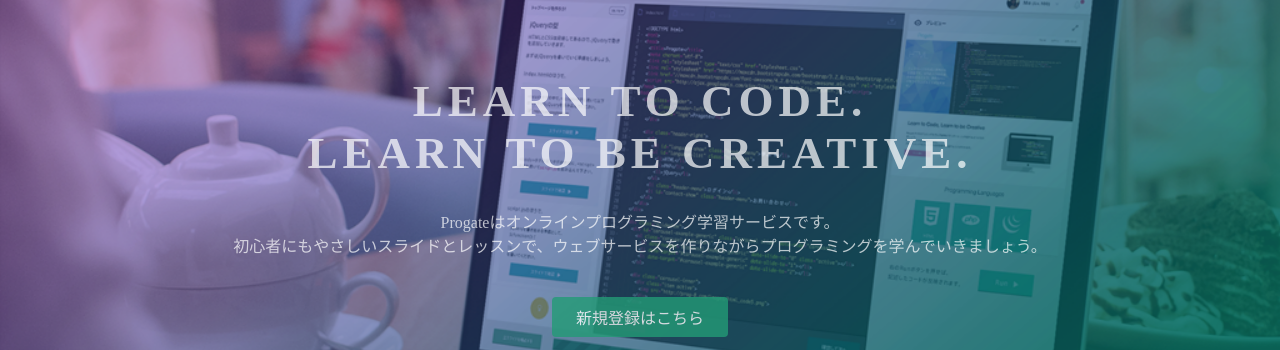
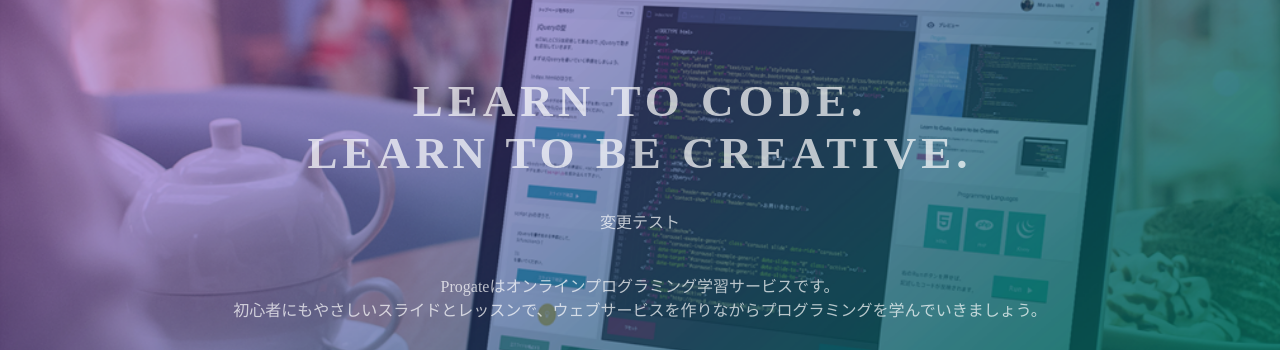
Before and after one commit to nabetarosan/nabetarosan-github.io, a plain HTML site: page index.html in a window 1280 px wide. Shown: the part 135-485 px from the top of the page. Drawn offline with Linux system fonts and the light colour scheme.

Commit message:
Update index.html

```diff
--- a/index.html
+++ b/index.html
@@ -24,6 +24,7 @@
   <div class="top-wrapper">
     <div class="container">
       <h1>LEARN TO CODE.<br>LEARN TO BE CREATIVE.</h1>
+      <p>変更テスト</p>
       <p>Progateはオンラインプログラミング学習サービスです。<br>初心者にもやさしいスライドとレッスンで、ウェブサービスを作りながらプログラミングを学んでいきましょう。</p>
       <div class="btn-wrapper">
         <a href="#" class="btn signup">新規登録はこちら</a>
```
